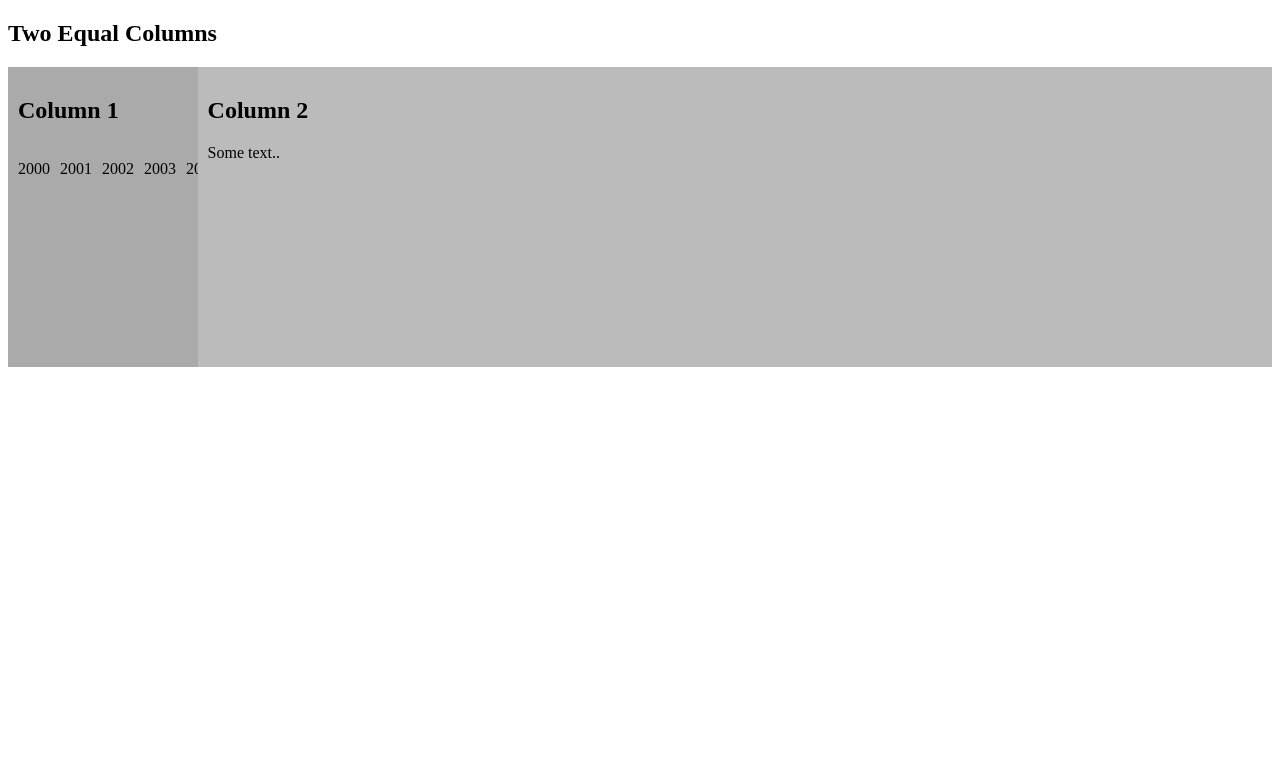
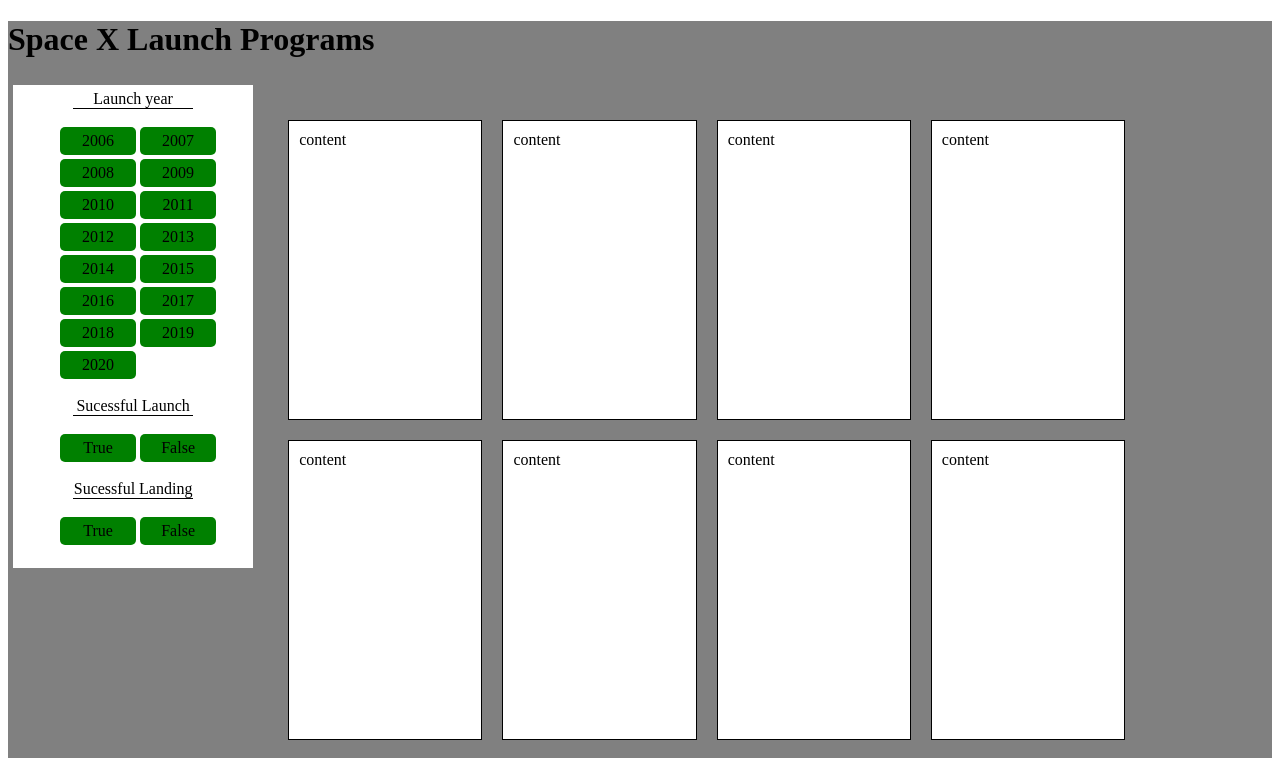
Before and after one commit to deepakgairolamca/angular, an Angular app: page / in a window 1280 px wide. Shown: the top 758 px of the page. Built offline with nearby package versions, Linux system fonts and the light colour scheme.

Commit message:
package changes

```diff
--- a/src/app/app.component.html
+++ b/src/app/app.component.html
@@ -1,58 +1,210 @@
-
 <style>
   * {
     box-sizing: border-box;
   }
 
-/* Create two equal columns that floats next to each other */
-.column-left {
-  float: left;
-  width: 15%;
-  padding: 10px;
-  height: 300px; /* Should be removed. Only for demonstration */
+  body {
+    background-color: darkgray;
+    margin: 0px;
   }
 
-.column-left div {display: flex;}
-.column-left p {padding-right: 10px;}
-.column-right {
-  float: left;
-  width: 85%;
-  padding: 10px;
-  height: 300px; /* Should be removed. Only for demonstration */
+  .container {
+    width: 100%;
+    background: grey;
   }
 
-/* Clear floats after the columns */
-.row:after {
-  content: "";
-  display: table;
+  nav,
+  section {
+    float: left;
+    padding: 20px;
+    min-height: 170px;
+    box-sizing: border-box;
+  }
+
+  nav {
+    width: 19%;
+    background: white;
+    padding: 5px;
+    margin: 5px;
+  }
+  section {
+    width: 80%;
+    padding-top: 30px;
+  }
+
+  /* .clearfix{
+    content: '.';
+    display: block;
+    height: 0;
     clear: both;
+    visibility: hidden;
+  } */
+
+  nav p {
+    margin: auto;
+    border-bottom: 1px solid;
+    width: 120px;
+    text-align: center;
   }
+
+  nav ul {}
+
+  nav li {
+    display: inline-block;
+    width: 40%;
+    background: green;
+    padding: 5px;
+    text-align: center;
+    margin: 2px;
+    border-radius: 5px;
+  }
+
+
+
+  section .col {
+    width: 20%;
+    min-height: 300px;;
+    background: white;
+    border: 1px solid;
+    display: inline-block;
+    margin: 10px;
+    padding: 10px;
+  }
+
+  footer{text-align: center;padding: 5px;}
 </style>
 
 
+<div class="container ">
+  <header>
+    <h1>Space X Launch Programs</h1>
+  </header>
+  <div class="wrapper clearfix">
+    <nav>
+      <p>Launch year</p>
+      <ul>
+        <li>
+          2006
+        </li>
+        <li>
+          2007
+        </li>
 
-<h2>Two Equal Columns</h2>
+        <li>
+          2008
+        </li>
+        <li>
+          2009
+        </li>
+        <li>
+          2010
+        </li>
+        <li>
+          2011
+        </li>
+        <li>
+          2012
+        </li>
+        <li>
+          2013
+        </li>
+        <li>
+          2014
+        </li>
+        <li>
+          2015
+        </li>
+        <li>
+          2016
+        </li>
+        <li>
+          2017
+        </li>
+        <li>
+          2018
+        </li>
+        <li>
+          2019
+        </li>
+        <li>
+          2020
+        </li>
+      </ul>
+      <p>Sucessful Launch </p>
+      <ul>
+        <li>
+          True
+        </li>
+        <li>
+          False
+        </li>
 
-<div class="row">
-  <div class="column-left" style="background-color:#aaa;">
-    <h2>Column 1</h2>
-    <div>
-      <p>2000</p>
-      <p>2001</p>
-      <p>2002</p>
-      <p>2003</p>
-      <p>2003</p>
-      <p>2003</p>
-      <p>2003</p>
-      <p>2003</p>
+
+      </ul>
+
+      <p>Sucessful Landing </p>
+      <ul>
+        <li>
+          True
+        </li>
+        <li>
+          False
+        </li>
+
+
+      </ul>
+    </nav>
+
+    <section>
+      <div class="col">
+        <div class="content">content</div>
+      </div>
+      <div class="col">
+        <div class="content">content</div>
+      </div>
+      <div class="col">
+        <div class="content">content</div>
+      </div>
+      <div class="col">
+        <div class="content">content</div>
+      </div>
+      <div class="col">
+        <div class="content">content</div>
+      </div>
+      <div class="col">
+        <div class="content">content</div>
+      </div>
+      <div class="col">
+        <div class="content">content</div>
+      </div>
+      <div class="col">
+        <div class="content">content</div>
+      </div>
+      <div class="col">
+        <div class="content">content</div>
+      </div>
+      <div class="col">
+        <div class="content">content</div>
+      </div>
+      <div class="col">
+        <div class="content">content</div>
+      </div>
+      <div class="col">
+        <div class="content">content</div>
+      </div>
+      <div class="col">
+        <div class="content">content</div>
       </div>
 
-  </div>
-  <div class="column-right" style="background-color:#bbb;">
-    <h2>Column 2</h2>
-    <p>Some text..</p>
-  </div>
+    </section>
+
   </div>
 
 
   <router-outlet></router-outlet>
+
+  <footer>
+    copyright@2020
+  </footer>
+
+</div>
```
Also changed, not shown: package.json (+12 -2 lines), server.js (added, +16 -0 lines), 1 other file (tests, documents, lock files or other folders). Lines whose indentation alone changed are shown as unchanged.
